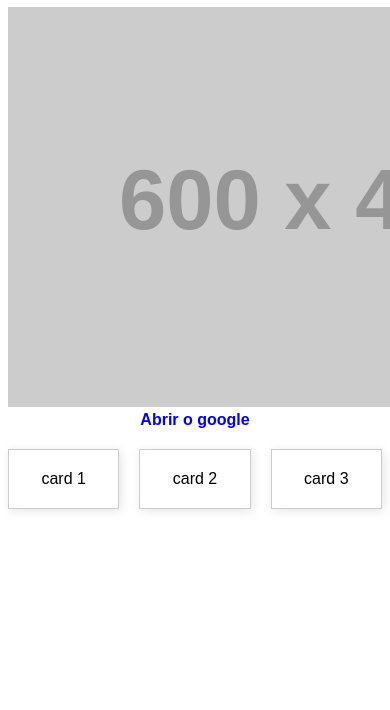
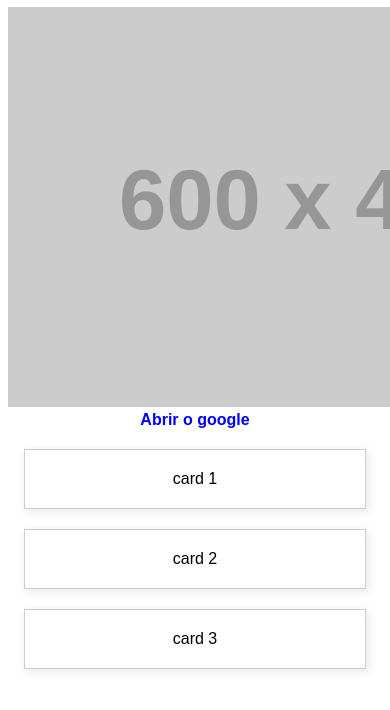
Before and after one commit to Daisecosta/css-fs25, a plain HTML site: page index.html in a window 390 px wide. Shown: the part 94-804 px from the top of the page. Drawn offline with Linux system fonts and the light colour scheme; placeholder pictures from the web are drawn by us.

Commit message:
aplicando midia

```diff
--- a/style.css
+++ b/style.css
@@ -45,3 +45,14 @@ a:hover {
 
 
 }
+/* media query */
+@media (max-width: 600px){
+    .container {
+        flex-direction: column;
+        align-items: center;
+    }
+    #card {
+        width: 80%;
+    }
+
+}
```
